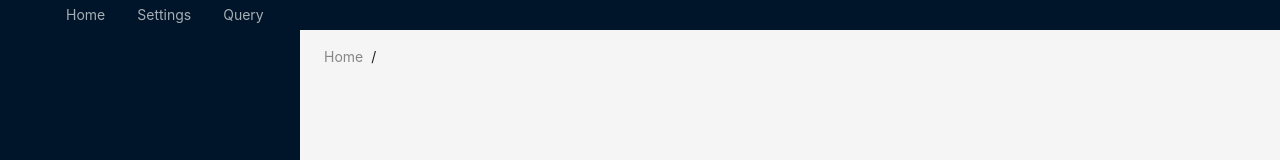
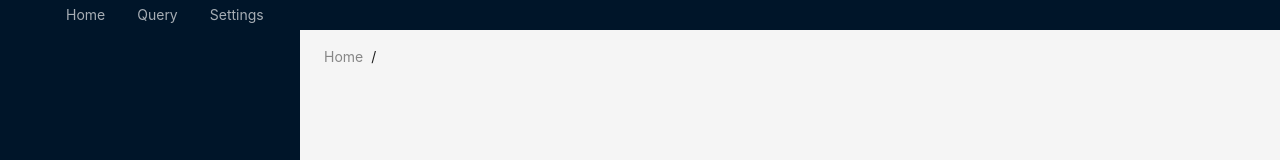
Before and after one commit to db-man/db-man, a React (Create React App) app in the folder packages/components/: page / in a window 1280 px wide. Shown: the top 160 px of the page. Built offline with nearby package versions, Linux system fonts and the light colour scheme.

Commit message:
change top nav link

```diff
--- a/packages/components/src/components/PageHeaderContent.tsx
+++ b/packages/components/src/components/PageHeaderContent.tsx
@@ -46,8 +46,8 @@ function PageHeaderContent(props: PropsType) {
                 </Link>
               ),
             })),
+          { key: 'query', label: <Link to='/query'>Query</Link> },
           { key: 'settings', label: <Link to='/settings'>Settings</Link> },
-          { key: 'query', label: <Link to='/query'>Query</Link> },
         ]}
       />
     </div>
```
